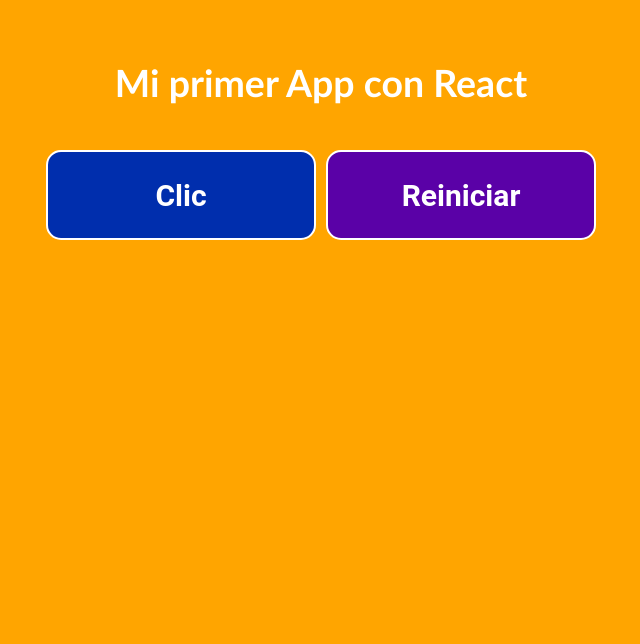
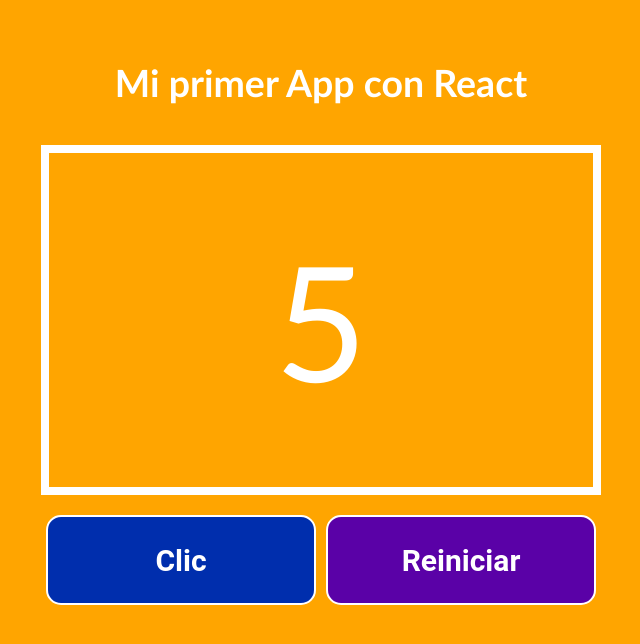
Before and after one commit to veru85/proyecto2-contador-clics, a React (Create React App) app: page / in a window 1280 px wide. Shown: the top 644 px of the page, without its empty margins (319-959 px from the left). Built offline with nearby package versions, Linux system fonts and the light colour scheme.

Commit message:
creando contador

```diff
--- a/src/App.js
+++ b/src/App.js
@@ -1,5 +1,6 @@
 import './App.css';
 import Boton from './componentes/Boton';
+import Contador from './componentes/Contador'
 
 function App() {
 
@@ -17,6 +18,7 @@
         <h2>Mi primer App con React</h2>
         </div>
       <div className='contenedor-contador'>
+        <Contador numClics='5'/>
         <Boton
         texto='Clic'
         esBotonClic={true}
--- /dev/null
+++ b/src/componentes/Contador.js
@@ -0,0 +1,13 @@
+import React from 'react';
+import '../hoja-estilos/Contador.css'
+
+function Contador({numClics}){
+    return (
+        <div className='contador'>
+            {numClics}
+        </div>
+    )
+}
+
+
+export default Contador;
--- /dev/null
+++ b/src/hoja-estilos/Contador.css
@@ -0,0 +1,13 @@
+.contador{
+  min-width: 350px;
+  height: 350px;
+  font-size: 160px;
+  padding: 25px;
+  color: white;
+  display: flex;
+  align-items: center;
+  justify-content: center;
+  border: 8px solid white;
+  margin-bottom: 15px;
+
+}
```
Also changed, not shown: src/App.css (line endings or trailing spaces).
